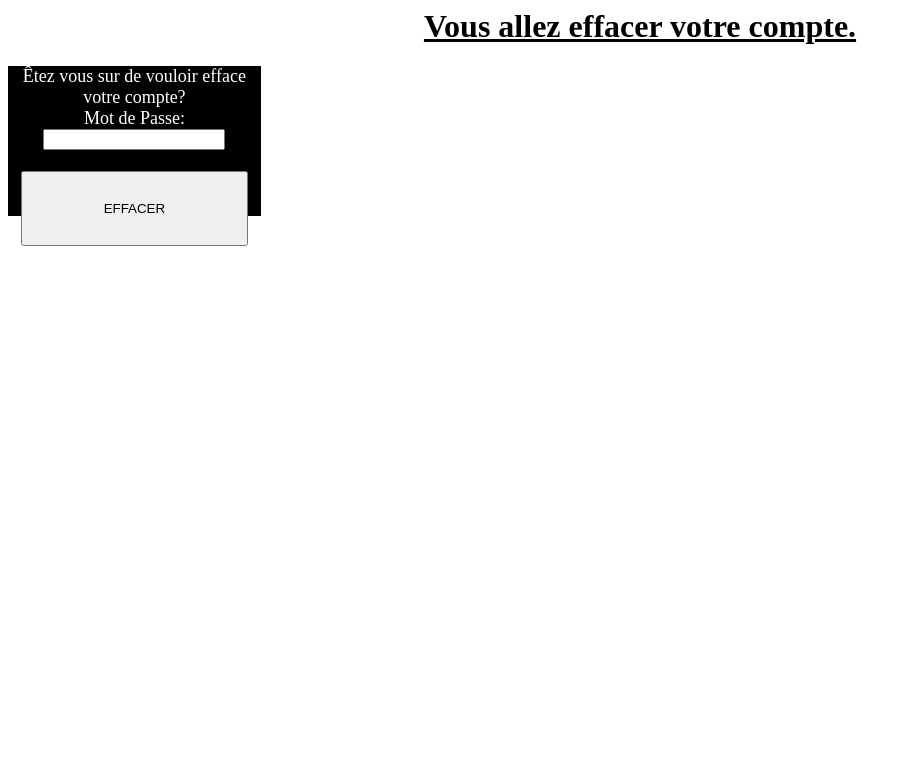
After one commit to ede-sous/Rush00, a PHP site: page /user/deluser_.php in a window 1280 px wide. The commit adds this page. Shown: the top 781 px of the page, without its empty margins (0-912 px from the left). Run offline with PHP 8.4, Linux system fonts and the light colour scheme.

Commit message:
adding account deletion

```diff
--- a/admin/modifprod.php
+++ b/admin/modifprod.php
@@ -1,4 +1,5 @@
 <?PHP
+session_start();
 include("./auth_prod.php");
 include("../functions/db.php");
 
--- /dev/null
+++ b/user/deluser_.php
@@ -0,0 +1,31 @@
+<html>
+    <head>
+        <style>
+        .t1 {
+            text-align: center;
+            position: relative;
+            background-color:black;
+            height:150px;
+            width:20%;
+            font-size: 18px;
+            color:white;
+        }
+        .i {
+            position: relative;
+            width: 72%;
+        }
+        h1 {
+            color: black;
+            text-align: center;
+        }
+        </style>
+        <h1><u>Vous allez effacer votre compte.</u></h1>
+    </head>
+    <body>
+        <form class="t1" action="deluser.php" method="post">
+            Êtez vous sur de vouloir efface votre compte?<br/>
+            Mot de Passe:<br/><input class="i" type="text" name="passwd" value=""></input><br/><br/>
+            <input style="position:relative; width:90%; height: 50%;" type="submit" name="deluser" value="EFFACER"></input>
+        </form>
+    </body>
+</html>
```
Also changed, not shown: user/deluser.php (added, +14 -0 lines).
